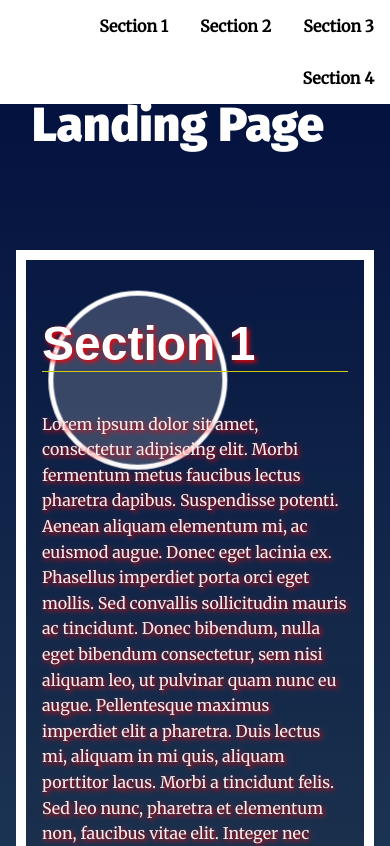
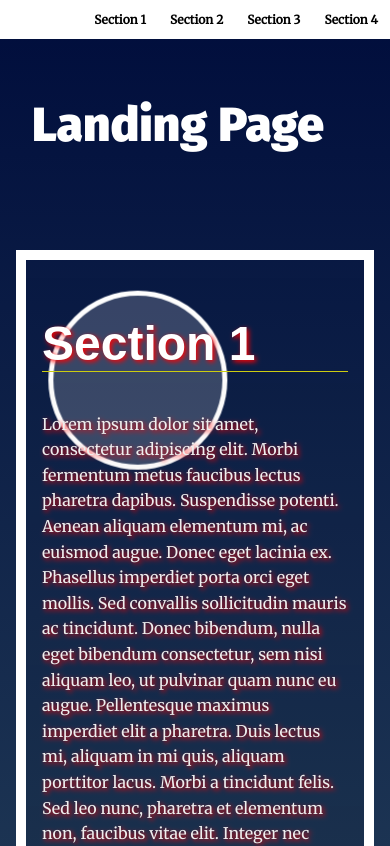
Before and after one commit to zetabasq001/Landing-Page, a plain HTML site: page index.html in a window 390 px wide. Shown: the top 846 px of the page. Drawn offline with Linux system fonts and the light colour scheme.

Commit message:
fix: mobile nav bar styling

```diff
--- a/css/styles.css
+++ b/css/styles.css
@@ -76,8 +76,7 @@ section {
 }
 
 @media only screen
-and (max-width: 430px)
-and (-webkit-device-pixel-ratio: 2) {
+and (max-width: 430px) {
     .navbar__menu ul {
         display: flex;
         flex-direction: row;
```
